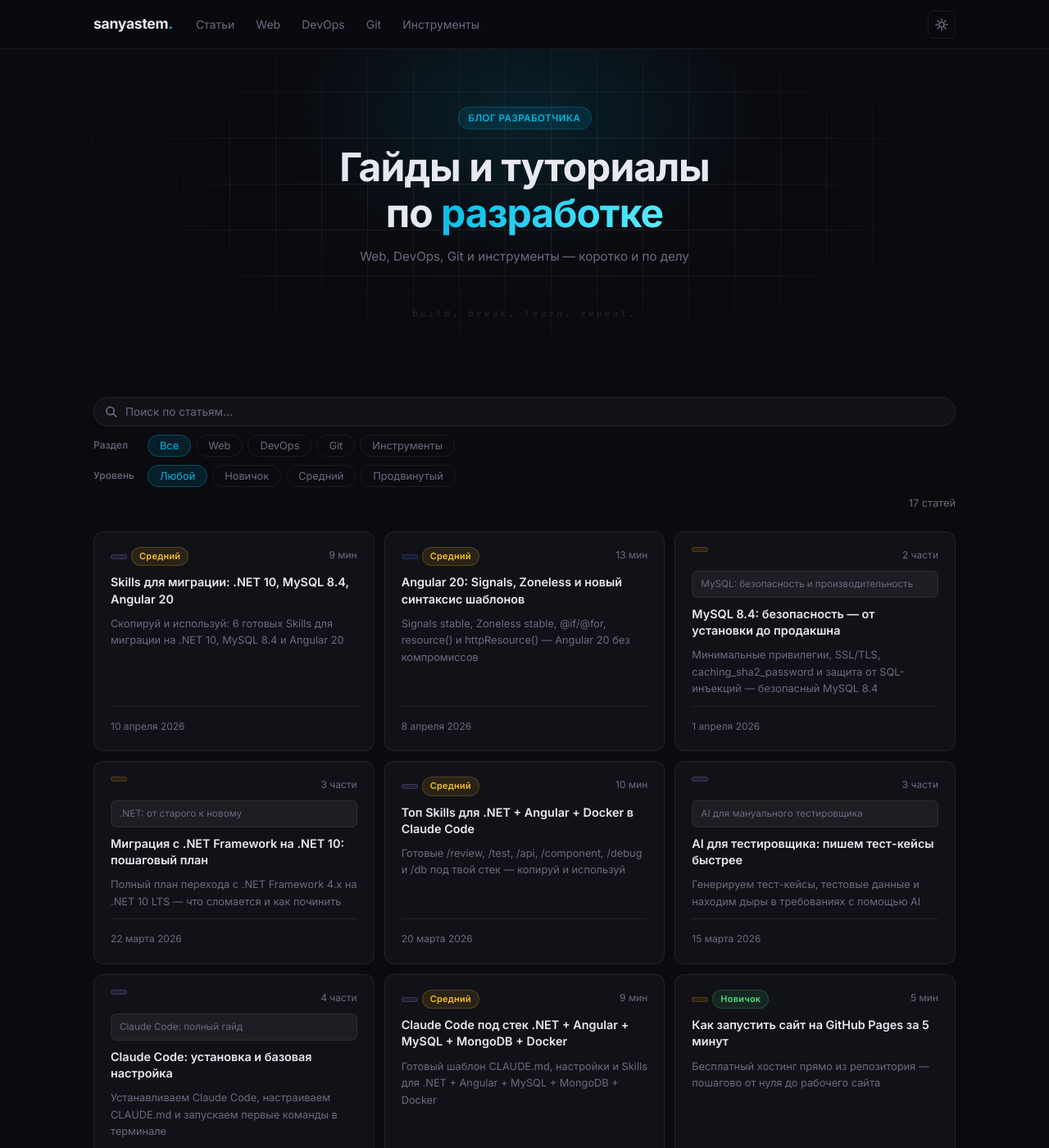
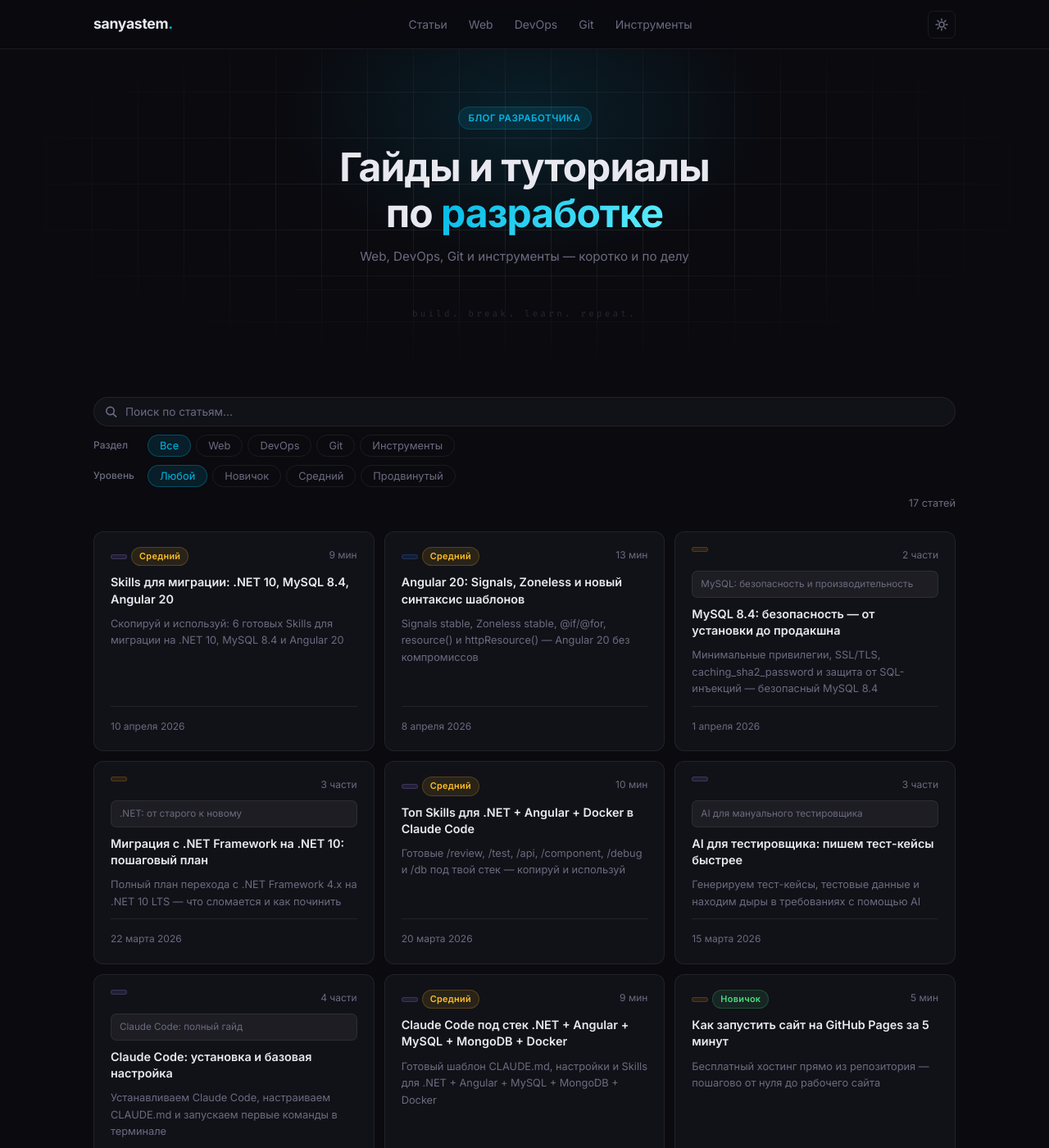
Before and after one commit to sanyastem/sanyastem.github.io, a Jekyll site: the page built from index.html, in a window 1280 px wide and 1400 px high. Shown: the whole window at 82% size. Built offline with Jekyll 4.4.1, drawn with Linux system fonts in a browser that asks for light colours.

Commit message:
Fix burger menu: remove nav-right wrapper, restore original nav layout

```diff
--- a/Style/style.css
+++ b/Style/style.css
@@ -63,7 +63,8 @@
     height: 100%;
     display: flex;
     align-items: center;
-    gap: 16px;
+    justify-content: space-between;
+    gap: 12px;
 }
 
 .nav-logo {
@@ -75,7 +76,7 @@
     flex-shrink: 0;
 }
 
-.nav-links { display: flex; gap: 2px; list-style: none; flex: 1; }
+.nav-links { display: flex; gap: 2px; list-style: none; }
 
 .nav-link {
     text-decoration: none;
@@ -87,8 +88,6 @@
 }
 
 .nav-link:hover, .nav-link.active { color: var(--text); background: var(--hover-bg); }
-
-.nav-right { display: flex; align-items: center; gap: 8px; flex-shrink: 0; margin-left: auto; }
 
 .burger { display: none; flex-direction: column; gap: 5px; background: none; border: none; cursor: pointer; padding: 4px; }
 .burger span { display: block; width: 22px; height: 2px; background: var(--text-muted); border-radius: 2px; transition: background 0.2s; }
--- a/_layouts/default.html
+++ b/_layouts/default.html
@@ -15,13 +15,11 @@
             <li><a href="/?filter=git#posts" class="nav-link" data-filter="git">Git</a></li>
             <li><a href="/?filter=tools#posts" class="nav-link" data-filter="tools">Инструменты</a></li>
         </ul>
-        <div class="nav-right">
-            <button class="theme-toggle" id="theme-toggle" aria-label="Переключить тему">
-                <svg class="icon-sun" width="16" height="16" viewBox="0 0 16 16" fill="none" stroke="currentColor" stroke-width="1.5" stroke-linecap="round"><circle cx="8" cy="8" r="3"/><path d="M8 1v2M8 13v2M1 8h2M13 8h2M3.05 3.05l1.41 1.41M11.54 11.54l1.41 1.41M3.05 12.95l1.41-1.41M11.54 4.46l1.41-1.41"/></svg>
-                <svg class="icon-moon" width="16" height="16" viewBox="0 0 16 16" fill="none" stroke="currentColor" stroke-width="1.5" stroke-linecap="round"><path d="M13.5 8.5a5.5 5.5 0 1 1-6-6 4.5 4.5 0 0 0 6 6z"/></svg>
-            </button>
-            <button class="burger" id="burger"><span></span><span></span><span></span></button>
-        </div>
+        <button class="theme-toggle" id="theme-toggle" aria-label="Переключить тему">
+            <svg class="icon-sun" width="16" height="16" viewBox="0 0 16 16" fill="none" stroke="currentColor" stroke-width="1.5" stroke-linecap="round"><circle cx="8" cy="8" r="3"/><path d="M8 1v2M8 13v2M1 8h2M13 8h2M3.05 3.05l1.41 1.41M11.54 11.54l1.41 1.41M3.05 12.95l1.41-1.41M11.54 4.46l1.41-1.41"/></svg>
+            <svg class="icon-moon" width="16" height="16" viewBox="0 0 16 16" fill="none" stroke="currentColor" stroke-width="1.5" stroke-linecap="round"><path d="M13.5 8.5a5.5 5.5 0 1 1-6-6 4.5 4.5 0 0 0 6 6z"/></svg>
+        </button>
+        <button class="burger" id="burger"><span></span><span></span><span></span></button>
     </div>
 </nav>
 
```
